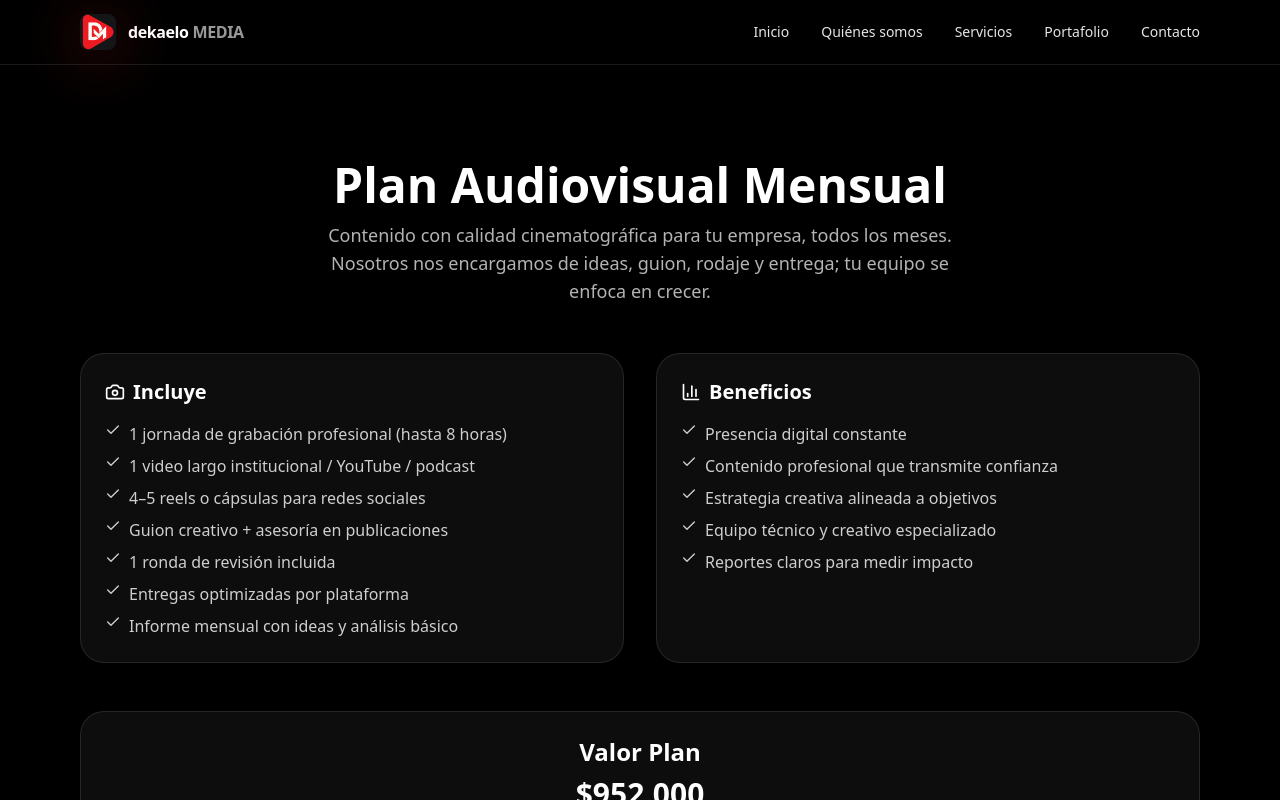
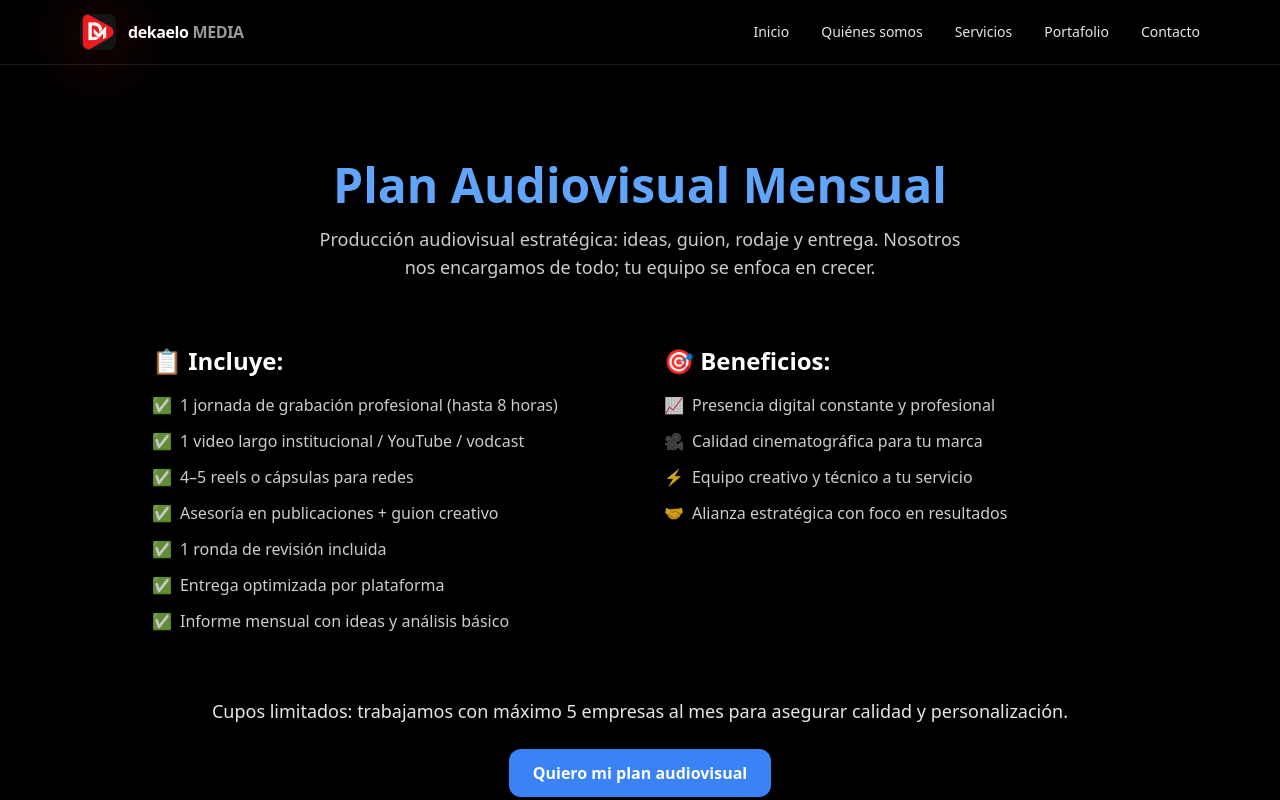
Before and after one commit to TronxGroup/Dekaelo-Media, a Next.js app: page /plan in a window 1280 px wide. Shown: the top 800 px of the page. Built offline with nearby package versions, Linux system fonts and the light colour scheme.

Commit message:
Update page.tsx

```diff
--- a/app/plan/page.tsx
+++ b/app/plan/page.tsx
@@ -1,104 +1,62 @@
-import Link from "next/link";
-import { Check, Video, BarChart3, Users, Camera } from "lucide-react";
-
+// app/plan/page.tsx
 export const metadata = {
-  title: "Plan Audiovisual Mensual | Dekaelo Media",
+  title: 'Plan Audiovisual Mensual | Dekaelo Media',
   description:
-    "Producción Audiovisual Estratégica: 1 jornada de rodaje, video largo + 4–5 reels para tu marca cada mes.",
+    'Contenido de calidad cinematográfica para tu marca todos los meses. Incluye grabación, videos, reels y asesoría estratégica.',
 };
 
 export default function Page() {
   return (
-    <section className="section">
-      <div className="container max-w-4xl">
-        {/* HERO */}
-        <header className="text-center">
-          <h1 className="text-3xl md:text-5xl font-bold">
+    <section className="section py-20 px-6 max-w-5xl mx-auto">
+      {/* Hero */}
+      <header className="text-center mb-16">
+        <h1 className="text-4xl md:text-5xl font-extrabold text-blue-400">
           Plan Audiovisual Mensual
         </h1>
-          <p className="mt-3 text-white/70 text-lg max-w-2xl mx-auto">
-            Contenido con calidad cinematográfica para tu empresa, todos los
-            meses. Nosotros nos encargamos de ideas, guion, rodaje y entrega;
-            tu equipo se enfoca en crecer.
+        <p className="mt-4 text-lg text-white/80 max-w-2xl mx-auto">
+          Producción audiovisual estratégica: ideas, guion, rodaje y entrega.
+          Nosotros nos encargamos de todo; tu equipo se enfoca en crecer.
         </p>
       </header>
 
-        {/* BENEFICIOS */}
-        <div className="grid md:grid-cols-2 gap-8 mt-12">
-          <div className="card">
-            <h2 className="text-xl font-semibold flex items-center gap-2">
-              <Camera size={20} /> Incluye
-            </h2>
-            <ul className="mt-4 space-y-2 text-white/80">
-              <li className="flex gap-2">
-                <Check size={16} /> 1 jornada de grabación profesional (hasta 8
-                horas)
-              </li>
-              <li className="flex gap-2">
-                <Check size={16} /> 1 video largo institucional / YouTube /
-                podcast
-              </li>
-              <li className="flex gap-2">
-                <Check size={16} /> 4–5 reels o cápsulas para redes sociales
-              </li>
-              <li className="flex gap-2">
-                <Check size={16} /> Guion creativo + asesoría en publicaciones
-              </li>
-              <li className="flex gap-2">
-                <Check size={16} /> 1 ronda de revisión incluida
-              </li>
-              <li className="flex gap-2">
-                <Check size={16} /> Entregas optimizadas por plataforma
-              </li>
-              <li className="flex gap-2">
-                <Check size={16} /> Informe mensual con ideas y análisis básico
-              </li>
+      {/* Beneficios principales */}
+      <div className="grid md:grid-cols-2 gap-12">
+        <div>
+          <h2 className="text-2xl font-bold mb-4">📋 Incluye:</h2>
+          <ul className="space-y-3 text-white/80">
+            <li className="flex gap-2"><span>✅</span> 1 jornada de grabación profesional (hasta 8 horas)</li>
+            <li className="flex gap-2"><span>✅</span> 1 video largo institucional / YouTube / vodcast</li>
+            <li className="flex gap-2"><span>✅</span> 4–5 reels o cápsulas para redes</li>
+            <li className="flex gap-2"><span>✅</span> Asesoría en publicaciones + guion creativo</li>
+            <li className="flex gap-2"><span>✅</span> 1 ronda de revisión incluida</li>
+            <li className="flex gap-2"><span>✅</span> Entrega optimizada por plataforma</li>
+            <li className="flex gap-2"><span>✅</span> Informe mensual con ideas y análisis básico</li>
           </ul>
         </div>
 
-          <div className="card">
-            <h2 className="text-xl font-semibold flex items-center gap-2">
-              <BarChart3 size={20} /> Beneficios
-            </h2>
-            <ul className="mt-4 space-y-2 text-white/80">
-              <li className="flex gap-2">
-                <Check size={16} /> Presencia digital constante
-              </li>
-              <li className="flex gap-2">
-                <Check size={16} /> Contenido profesional que transmite confianza
-              </li>
-              <li className="flex gap-2">
-                <Check size={16} /> Estrategia creativa alineada a objetivos
-              </li>
-              <li className="flex gap-2">
-                <Check size={16} /> Equipo técnico y creativo especializado
-              </li>
-              <li className="flex gap-2">
-                <Check size={16} /> Reportes claros para medir impacto
-              </li>
+        <div>
+          <h2 className="text-2xl font-bold mb-4">🎯 Beneficios:</h2>
+          <ul className="space-y-3 text-white/80">
+            <li className="flex gap-2"><span>📈</span> Presencia digital constante y profesional</li>
+            <li className="flex gap-2"><span>🎥</span> Calidad cinematográfica para tu marca</li>
+            <li className="flex gap-2"><span>⚡</span> Equipo creativo y técnico a tu servicio</li>
+            <li className="flex gap-2"><span>🤝</span> Alianza estratégica con foco en resultados</li>
           </ul>
         </div>
       </div>
 
-        {/* PRECIO */}
-        <div className="card mt-12 text-center">
-          <h3 className="text-2xl font-semibold">Valor Plan</h3>
-          <p className="mt-2 text-3xl font-bold text-white">$952.000</p>
-          <p className="text-sm text-white/70">IVA incluido</p>
-          <p className="mt-2 text-white/70">
-            Cupos limitados: máximo 5 empresas al mes para asegurar calidad y
-            personalización.
+      {/* CTA */}
+      <div className="mt-16 text-center">
+        <p className="text-lg text-white/90 mb-6">
+          Cupos limitados: trabajamos con máximo 5 empresas al mes para asegurar
+          calidad y personalización.
         </p>
-
-          <div className="mt-6 flex justify-center gap-4">
-            <Link href="/contacto" className="btn">
-              Contratar ahora
-            </Link>
-            <Link href="/contacto" className="btn-outline">
-              Hablar con un asesor
-            </Link>
-          </div>
-        </div>
+        <a
+          href="/contacto"
+          className="inline-block rounded-xl bg-blue-500 hover:bg-blue-600 text-white font-semibold px-6 py-3 transition"
+        >
+          Quiero mi plan audiovisual
+        </a>
       </div>
     </section>
   );
```
Lines whose indentation alone changed are shown as unchanged.
